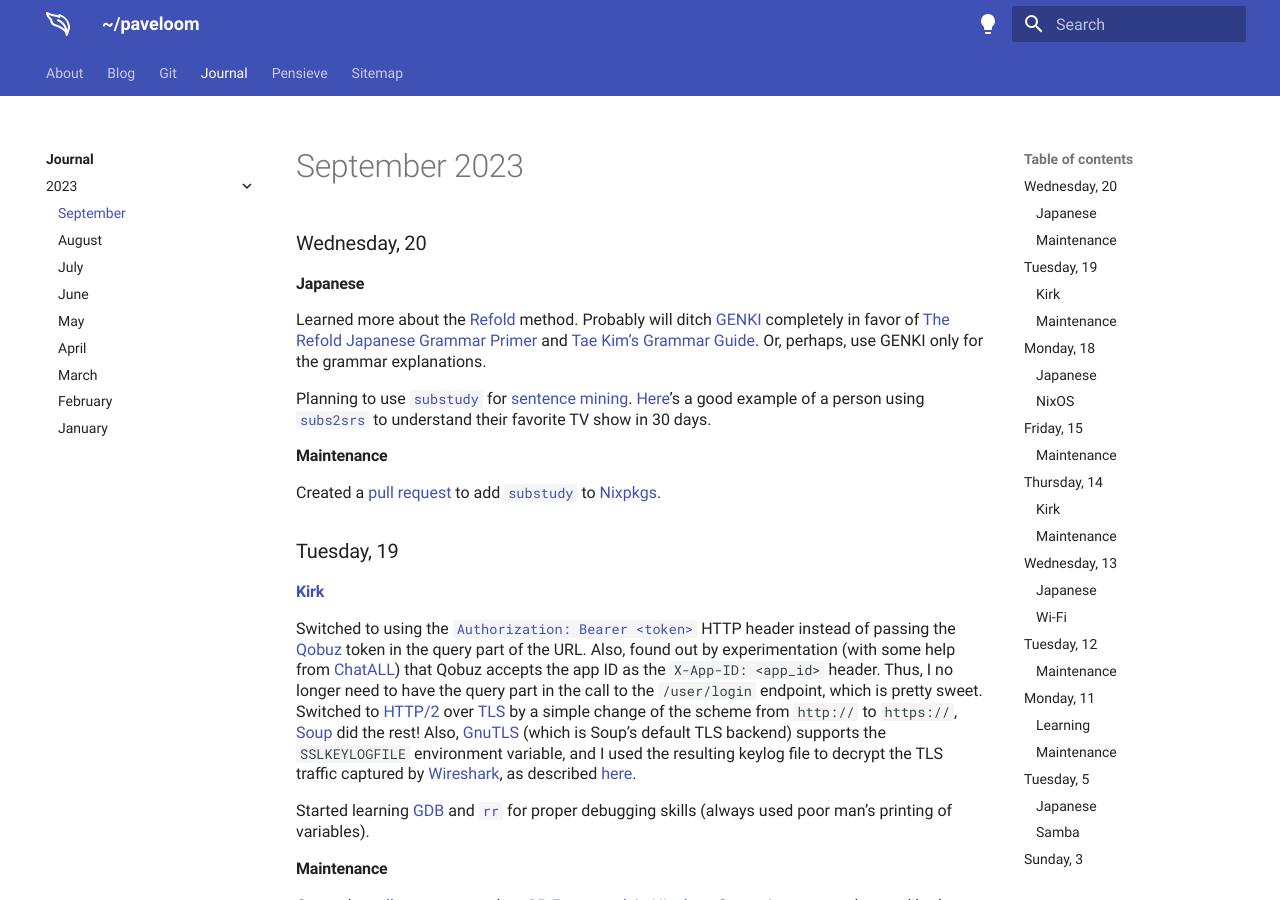
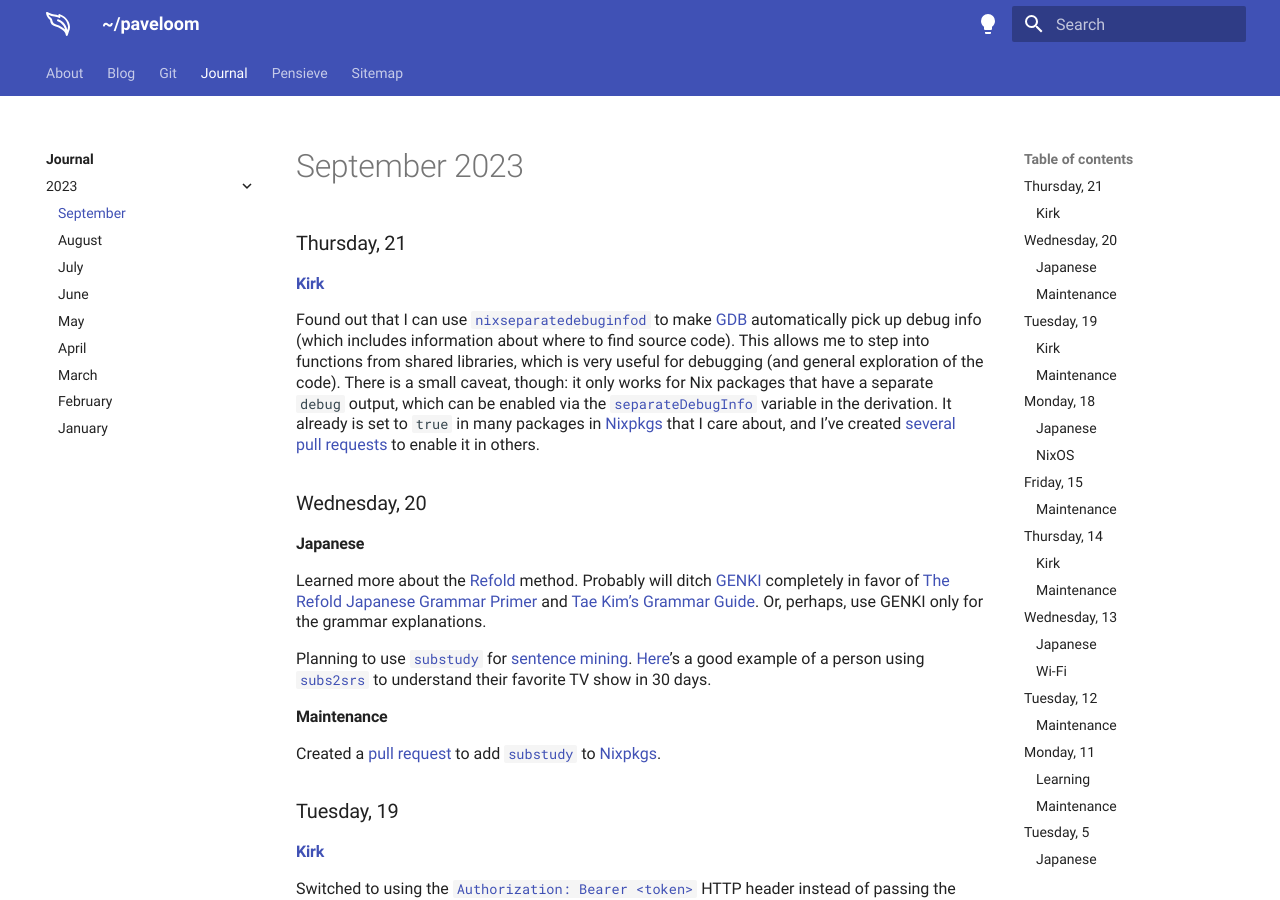
Before and after one commit to paveloom/paveloom.dev, an MkDocs documentation site: the page built from content/journal/2023/september.md, in a window 1280 px wide and 900 px high. Built offline with MkDocs 1.6.1 and Material for MkDocs 9.7.7, drawn with Linux system fonts in a browser that asks for light colours.

Commit message:
Journal: add the September, 21 entry.

```diff
--- a/content/journal/2023/september.md
+++ b/content/journal/2023/september.md
@@ -1,4 +1,10 @@
 # September 2023
+
+### Thursday, 21 {#21}
+
+#### [Kirk](../../git.md#kirk) {#21#kirk}
+
+Found out that I can use [`nixseparatedebuginfod`](https://github.com/symphorien/nixseparatedebuginfod) to make [GDB](https://www.gnu.org/software/gdb) automatically pick up debug info (which includes information about where to find source code). This allows me to step into functions from shared libraries, which is very useful for debugging (and general exploration of the code). There is a small caveat, though: it only works for Nix packages that have a separate `debug` output, which can be enabled via the [`separateDebugInfo`](https://nixos.org/manual/nixpkgs/stable/#ssec-fixup-phase) variable in the derivation. It already is set to `true` in many packages in [Nixpkgs](https://github.com/NixOS/nixpkgs) that I care about, and I've created [several pull requests](https://github.com/pulls?q=is%3Apr+author%3A%40me+archived%3Afalse+sort%3Aupdated-desc+separateDebugInfo) to enable it in others.
 
 ### Wednesday, 20 {#20}
 
```
